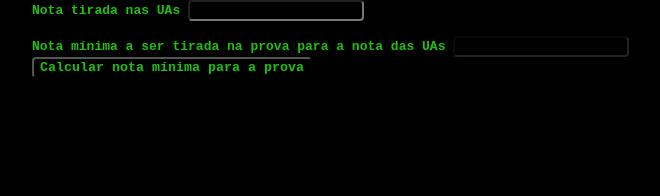
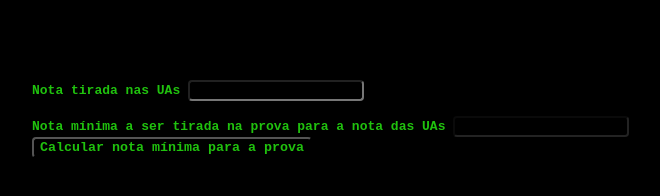
Before and after one commit to FredDietrich/unisc-calcula-ead, a plain HTML site: page index.html in a window 1280 px wide. Shown: the whole page, without its empty margins (208-868 px from the left). Drawn offline with Linux system fonts and the light colour scheme.

Commit message:
add padding top

```diff
--- a/style.css
+++ b/style.css
@@ -4,6 +4,7 @@ body {
     color: #20C20E;
     color: #20C20E;
     max-width: 800px;
+    padding-top: 80px
 }
 
 input, button {
```
